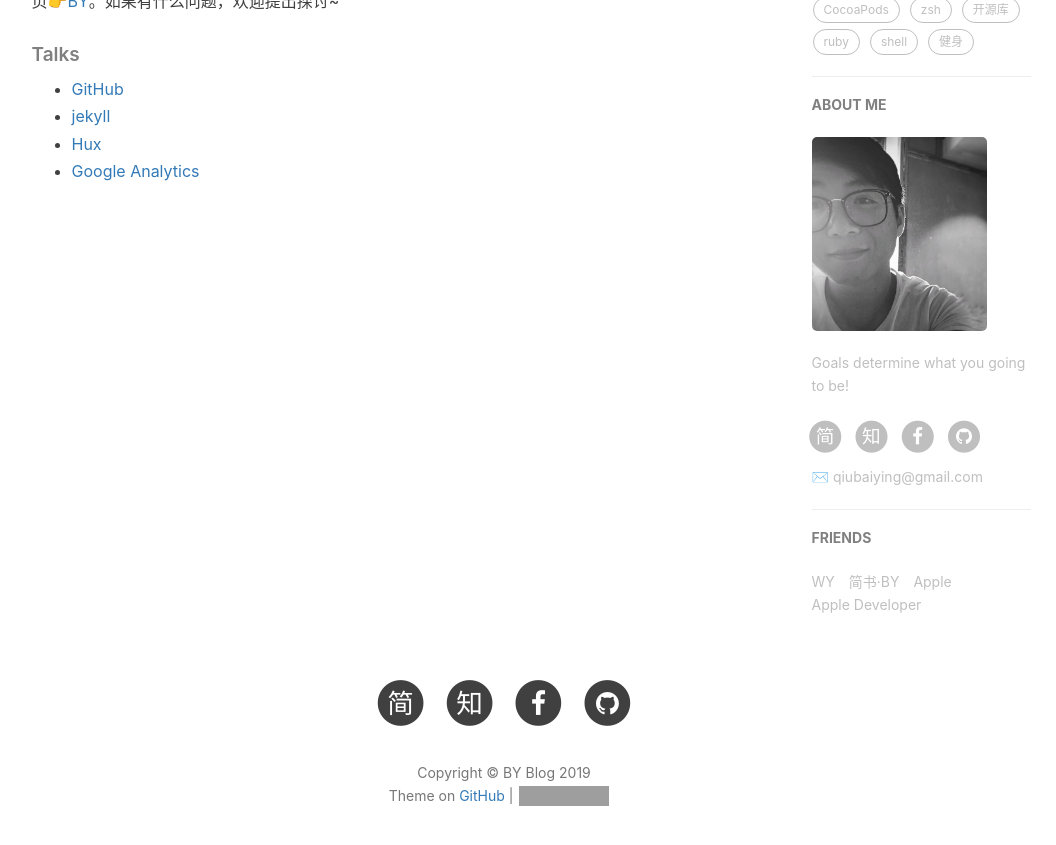
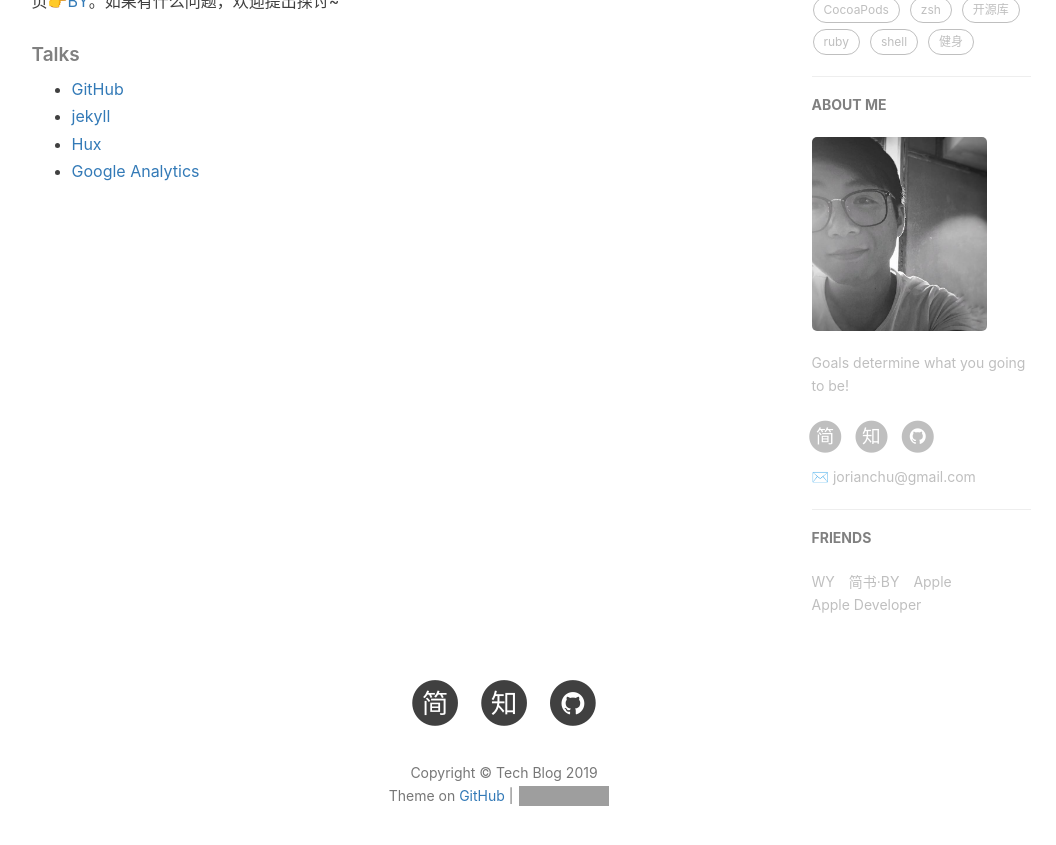
Before and after one commit to JorianChu/JorianChu.github.io, a Jekyll site: the page built from about.html, in a window 1280 px wide and 900 px high, scrolled down 713 px. Shown: the top 845 px of the window, without its empty margins (136-1192 px from the left). Built offline with Jekyll 4.4.1, drawn with Linux system fonts in a browser that asks for light colours; nearby versions of some CDN libraries; comment, search, counter and statistics services are not loaded; some of the changed lines change nothing that is shown; grey boxes are pictures that could not be loaded.

Commit message:
change photo

```diff
--- a/_config.yml
+++ b/_config.yml
@@ -1,13 +1,13 @@
 # Site settings
-title: BY Blog
-SEOTitle: 柏荧的博客 | BY Blog
+title: Tech Blog
+SEOTitle: jorian的博客 | Tech Blog
 header-img: img/post-bg-desk.jpg
-email: qiubaiying@gmail.com
-description: "Every failure is leading towards success."
-keyword: "BY, BY Blog, 柏荧的博客, qiubaiying, 邱柏荧, iOS, Apple, iPhone"
-url: "http://qiubaiying.github.io"          # your host, for absolute URL
+email: jorianchu@gmail.com
+description: " Forever shivering, forever embracing"
+keyword: "BY, BY Blog, jorian的博客, jorianchu, Python, NLP, Open Source"
+url: "https://jorianchu.github.io"          # your host, for absolute URL
 baseurl: ""      # for example, '/blog' if your blog hosted on 'host/blog'
-github_repo: "https://github.com/qiubaiying/qiubaiying.github.io.git" # you code repository
+github_repo: "https://github.com/jorianchu/jorianchu.github.io.git" # you code repository
 
 # Sidebar settings
 sidebar: true                           # whether or not using Sidebar.
@@ -18,12 +18,12 @@
 
 # SNS settings
 RSS: false
-# weibo_username:     qiubaiying
-zhihu_username:     qiubaiying
-github_username:    qiubaiying
-facebook_username:  baiying.qiu.7
+# weibo_username:     jorianchu
+zhihu_username:     Jorian
+github_username:    JorianChu
+facebook_username:
 jianshu_username:   e71990ada2fd
-#twitter_username:   qiubaiying
+#twitter_username:   jorianchu
 
 
 
@@ -57,16 +57,16 @@
 
 # 评论系统
 # Disqus（https://disqus.com/）
-# disqus_username: qiubaiying
+# disqus_username: jorianchu
 
 # Gitalk
 gitalk:
   enable: true    #是否开启Gitalk评论
   clientID: f2c84e7629bb1446c1a4                            #生成的clientID
   clientSecret: ca6d6139d1e1b8c43f8b2e19492ddcac8b322d0d    #生成的clientSecret
-  repo: qiubaiying.github.io    #仓库名称
-  owner: qiubaiying    #github用户名
-  admin: qiubaiying
+  repo: jorianchu.github.io    #仓库名称
+  owner: jorianchu    #github用户名
+  admin: jorianchu
   distractionFreeMode: true #是否启用类似FB的阴影遮罩
 
 
@@ -78,7 +78,7 @@
 
 # Google Analytics
 ga_track_id: 'UA-90855596-1'            # Format: UA-xxxxxx-xx
-ga_domain: qiubaiying.top               # 默认的是 auto, 这里我是自定义了的域名，你如果没有自己的域名，需要改成auto
+ga_domain: auto               # 默认的是 auto, 这里我是自定义了的域名，你如果没有自己的域名，需要改成auto
 
 
 
```
Also changed, not shown: img/post-bg-desk.jpg.
